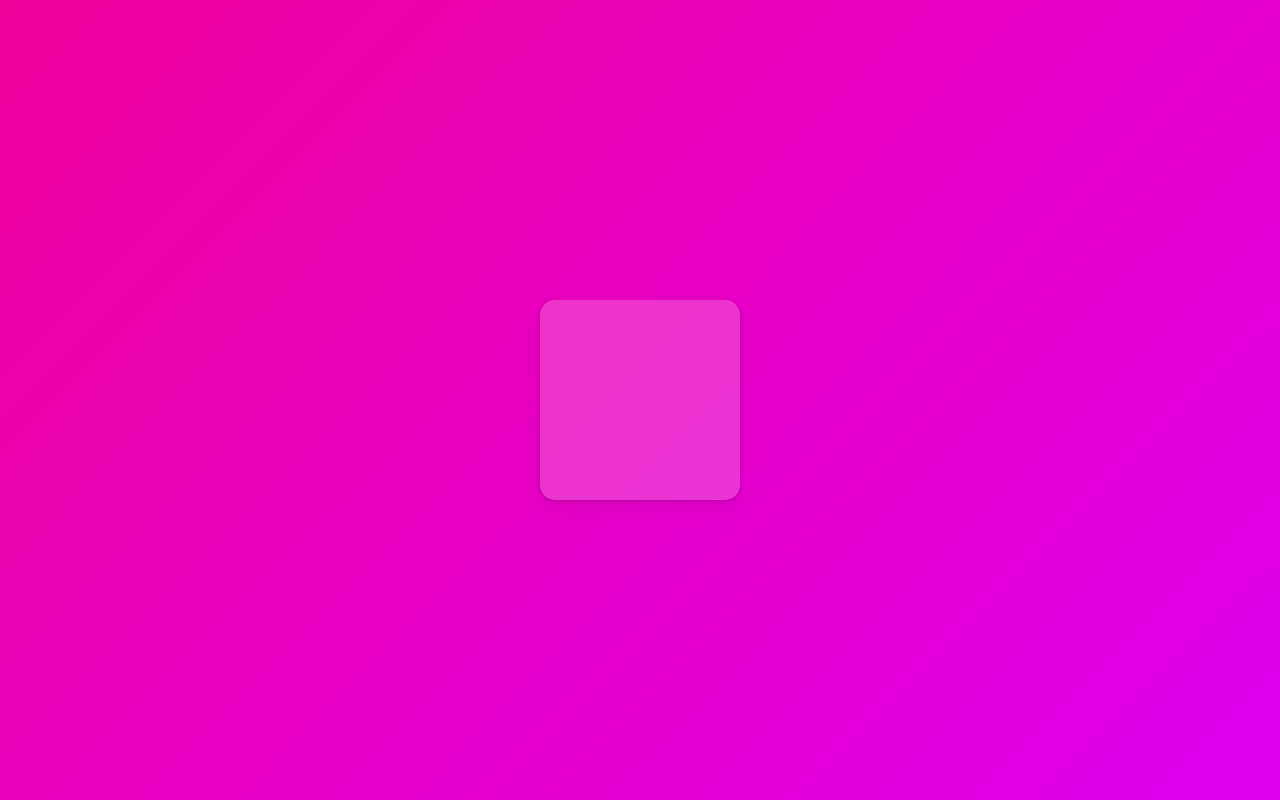
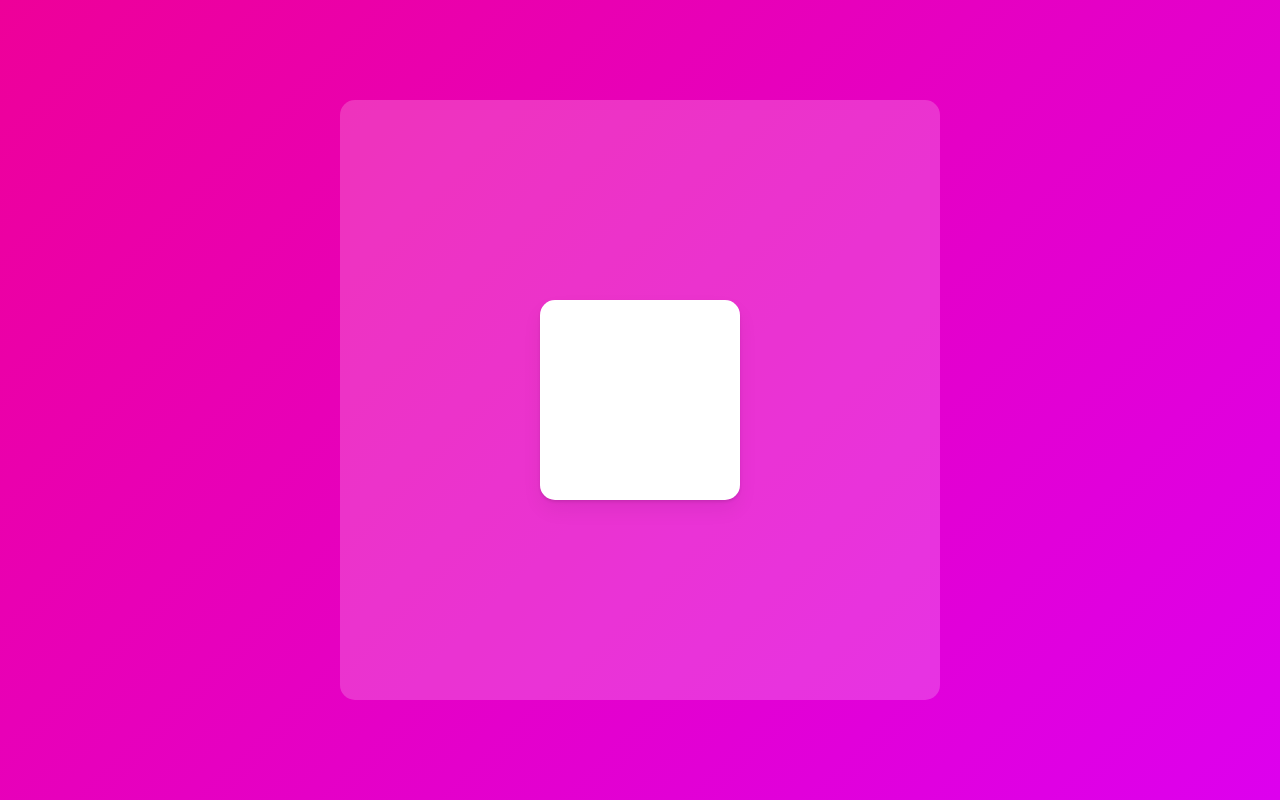
Before and after one commit to UHyun-K/animation, a React (Create React App) app: page / in a window 1280 px wide. Built offline with nearby package versions, Linux system fonts and the light colour scheme.

Commit message:
gesture2

```diff
--- a/src/App.tsx
+++ b/src/App.tsx
@@ -1,4 +1,5 @@
 import styled from "styled-components";
+import { useRef } from "react";
 
 import { motion, Variants } from "framer-motion";
 const Wrapper = styled(motion.div)`
@@ -8,24 +9,47 @@ const Wrapper = styled(motion.div)`
     align-items: center;
     justify-content: center;
 `;
+const BiggerBox = styled.div`
+    width: 600px;
+    height: 600px;
+    background-color: rgba(255, 255, 255, 0.2);
+    border-radius: 15px;
+    display: flex;
+    justify-content: center;
+    align-items: center;
+    overflow: hidden;
+`;
 const Box = styled(motion.div)`
     width: 200px;
     height: 200px;
-    background-color: rgba(255, 255, 255, 0.2);
+    background-color: rgba(255, 255, 255, 1);
     border-radius: 15px;
     box-shadow: 0 2px 3px rgba(0, 0, 0, 0.1), 0 10px 20px rgba(0, 0, 0, 0.06);
     display: grid;
     grid-template-columns: repeat(2, 1fr);
 `;
 
-const boxVariants: Variants = {};
+const boxVariants = {
+    hover: { rotate: 90 },
+    click: { borderRadius: "100px" },
+    drag: { backgroundColor: "rgb(52, 152, 219)", transition: { duration: 3 } },
+};
 function App() {
+    const biggerBoxRef = useRef<HTMLDivElement>(null);
     return (
         <Wrapper>
-            <Box
-                whileHover={{ scale: 1.5, rotate: 90 }}
-                whileTap={{ borderRadius: "100px" }}
-            />
+            <BiggerBox ref={biggerBoxRef}>
+                <Box
+                    drag
+                    dragSnapToOrigin
+                    dragElastic={0.5}
+                    dragConstraints={biggerBoxRef}
+                    variants={boxVariants}
+                    whileDrag="drag"
+                    whileHover="hover"
+                    whileTap="click"
+                />
+            </BiggerBox>
         </Wrapper>
     );
 }
```
